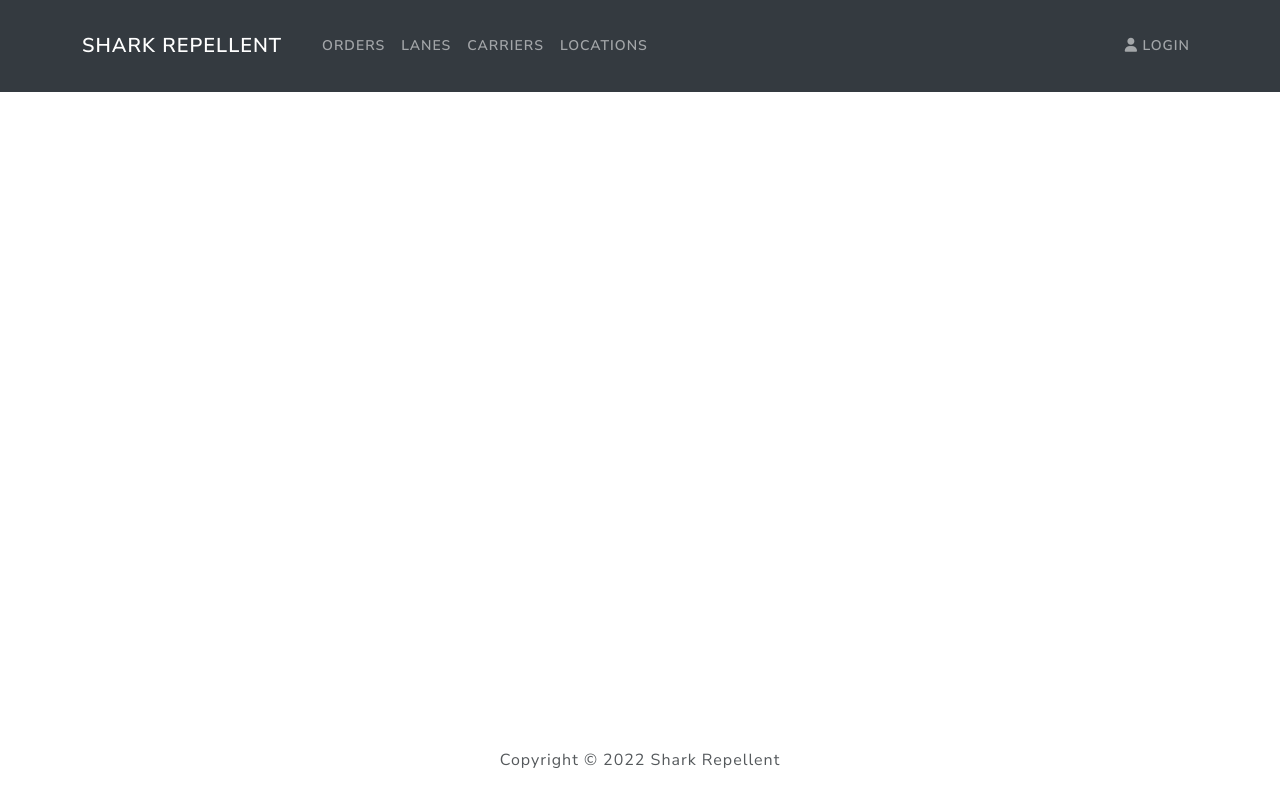
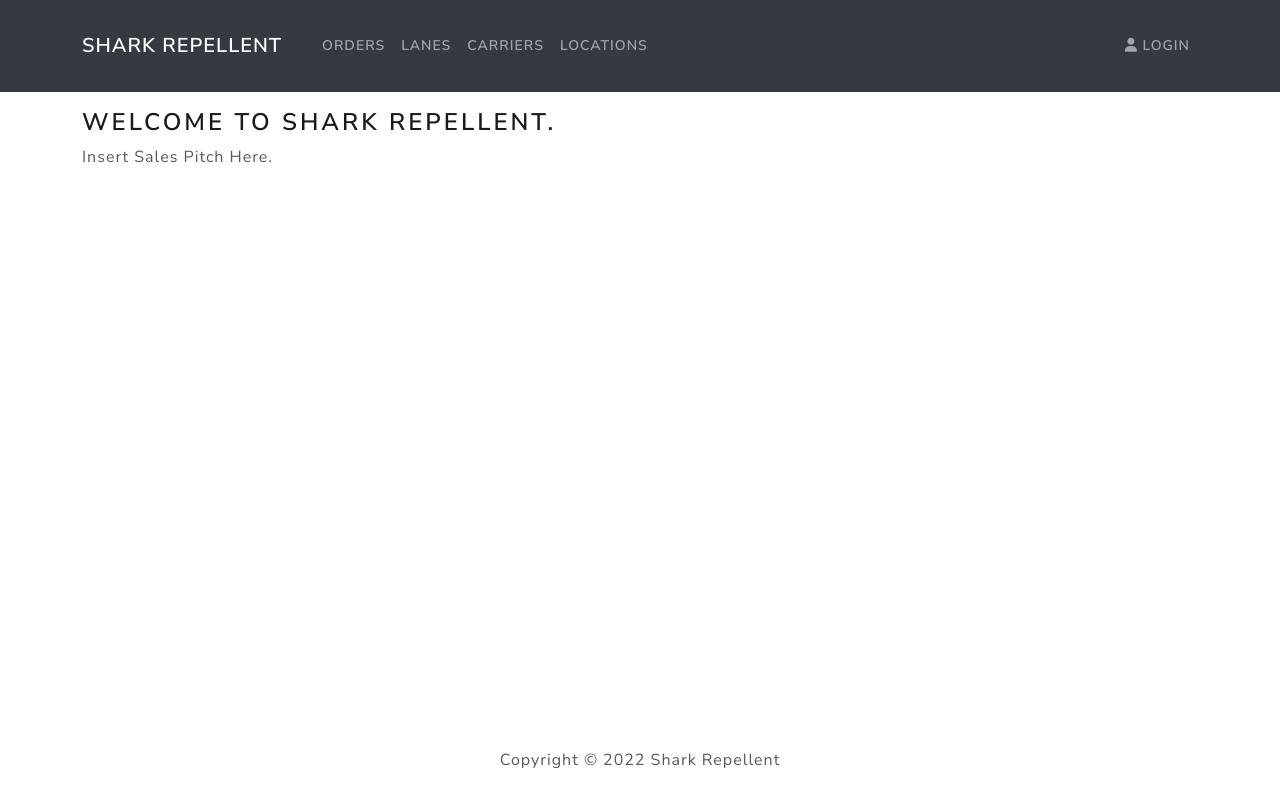
Before and after one commit to brennanburch/SharkRepellent, a React (Create React App) app in the folder frontend/: page / in a window 1280 px wide. Built offline with nearby package versions, Linux system fonts and the light colour scheme.

Commit message:
established routing with proxy server for orderspage.

```diff
--- a/frontend/package.json
+++ b/frontend/package.json
@@ -1,5 +1,6 @@
 {
   "name": "frontend",
+  "proxy": "http://127.0.0.1:5001",
   "version": "0.1.0",
   "private": true,
   "homepage": "https://brennanburch.github.io/sharkrepellent",
@@ -7,6 +8,7 @@
     "@testing-library/jest-dom": "^5.16.4",
     "@testing-library/react": "^13.2.0",
     "@testing-library/user-event": "^13.5.0",
+    "axios": "^0.27.2",
     "bootstrap": "^5.1.3",
     "react": "^18.1.0",
     "react-bootstrap": "^2.3.1",
@@ -17,7 +19,6 @@
     "web-vitals": "^2.1.4"
   },
   "scripts": {
-
     "start": "react-scripts start",
     "build": "react-scripts build",
     "test": "react-scripts test",
--- a/frontend/src/App.js
+++ b/frontend/src/App.js
@@ -2,8 +2,6 @@ import React from 'react'
 import Header from './components/Header'
 import Footer from './components/Footer';
 import OrderDetails from './Screens/OrderDetails.js';
-
-
 import { BrowserRouter as Router, Route, Switch} from 'react-router-dom'
 import CurrentOrders from './Screens/CurrentOrders.js';
 import CurrentCarriers from './Screens/CurrentCarriers.js';
@@ -21,7 +19,7 @@ function App() {
     <main >
 
        <Switch>
-       <Route path='/home' component={HomeScreen} exact/>
+       <Route path='/' component={HomeScreen} exact/>
        <Route path='/orders' component={CurrentOrders} exact/>
        <Route path='/shipment/:id' component={OrderDetails} />
        <Route path='/carriers' component={CurrentCarriers} exact/>
--- a/frontend/src/Screens/CurrentOrders.js
+++ b/frontend/src/Screens/CurrentOrders.js
@@ -1,9 +1,22 @@
-import React from 'react'
-import orders from '../orders'
+import React, { useState, useEffect } from 'react'
+
 import { Container,Row, Col, Table, Button, Navbar, Form, FormControl } from 'react-bootstrap'
+import { LineAxisOutlined } from '@mui/icons-material'
+import axios from 'axios'
+
 
 
 const CurrentOrders = () => {
+  const [orders, setOrders] = useState([])
+
+    useEffect(() => {
+      const fetchOrders = async() =>{
+      const {data} = await axios.get('/api/orders')
+
+      setOrders(data)
+    }
+    fetchOrders()
+    }, [])
   return (
     <>
      <Navbar bg="dark" variant='dark' expand="lg"  collapseOnSelect>
--- a/frontend/src/components/Header.js
+++ b/frontend/src/components/Header.js
@@ -7,7 +7,7 @@ const Header = () => {
 
     <header><Navbar bg="dark" variant='dark' expand="lg" collapseOnSelect>
   <Container>
-    <Navbar.Brand href="/home">Shark Repellent</Navbar.Brand>
+    <Navbar.Brand href="/">Shark Repellent</Navbar.Brand>
     <Navbar.Toggle aria-controls="basic-navbar-nav" />
     <Navbar.Collapse id="basic-navbar-nav">
     <Nav className='ml-auto'>
```
Also changed, not shown: 1 other file (tests, documents, lock files or other folders).
